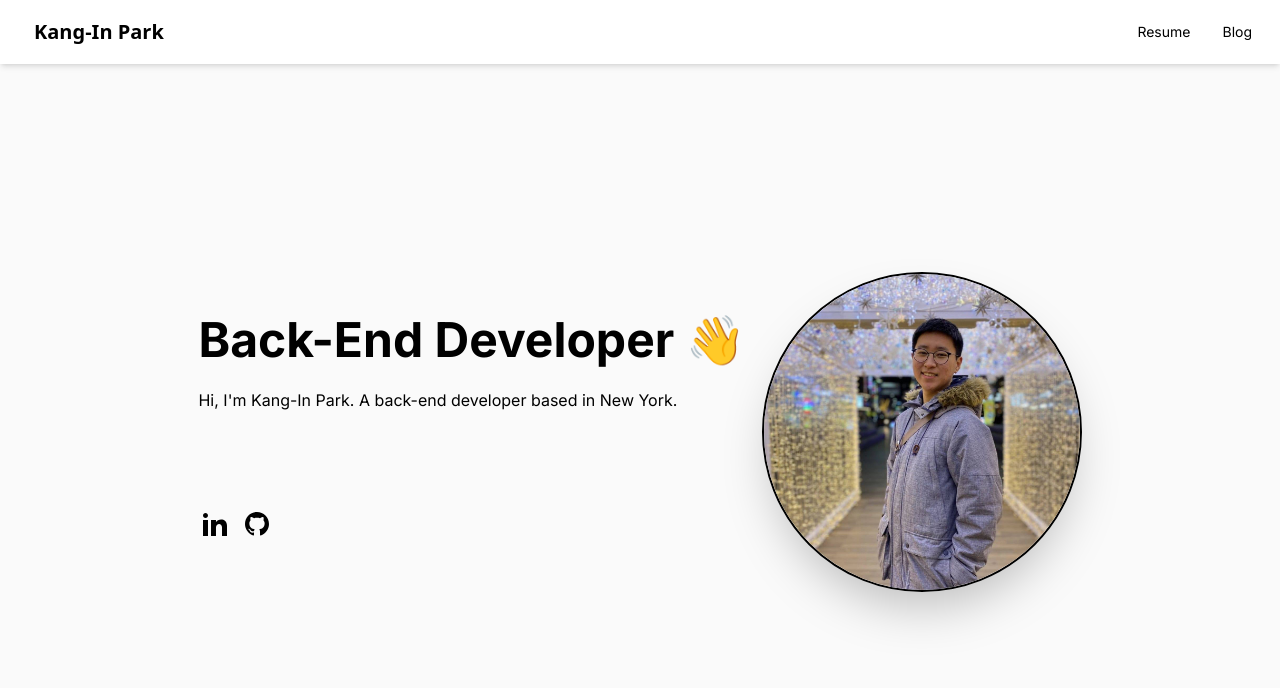
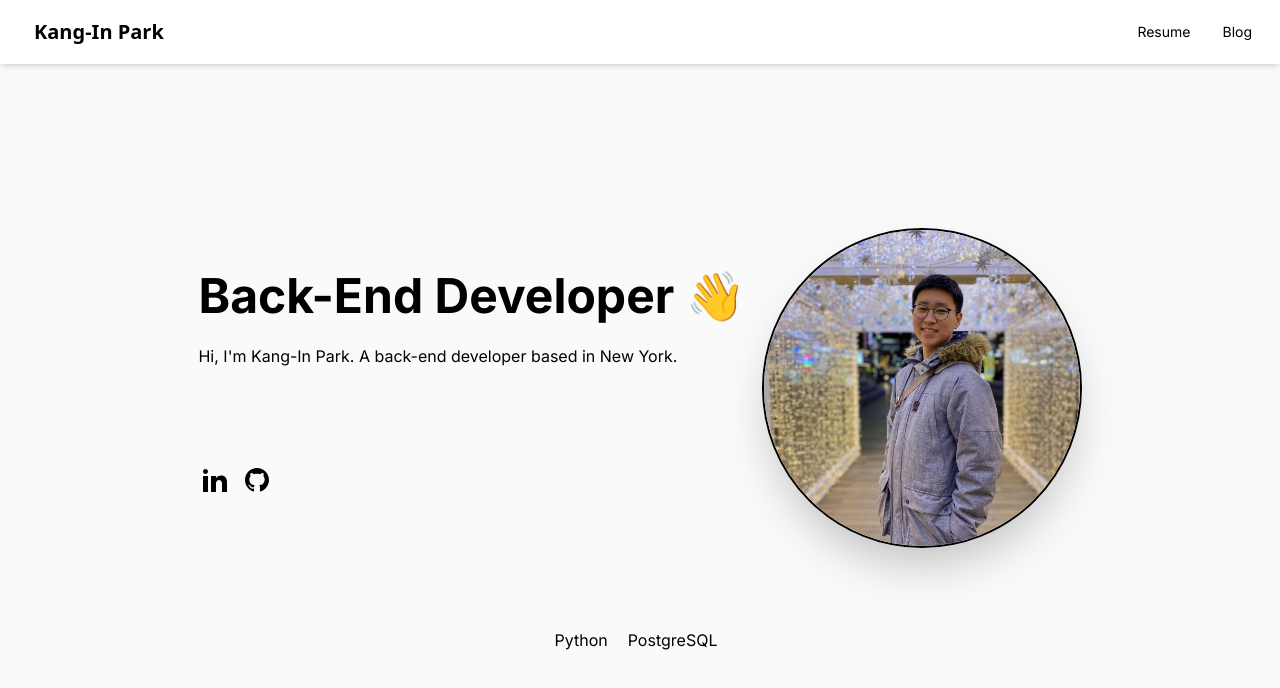
Before and after one commit to kip218/portfolio, a Next.js app: page / in a window 1280 px wide. Shown: the top 688 px of the page. Built offline with nearby package versions, Linux system fonts and the light colour scheme.

Commit message:
starting tech stack

```diff
--- a/src/app/clientComponents.tsx
+++ b/src/app/clientComponents.tsx
@@ -14,6 +14,10 @@ function Navlist() {
 function Navbar() {
   const [toggleMenu, setToggleMenu] = useState(false);
 
+  function toggle() {
+    setToggleMenu(!toggleMenu);
+  }
+
   function toggleOn() {
     setToggleMenu(true);
   }
@@ -23,9 +27,9 @@ function Navbar() {
   }
 
   return (
-    <div className="navbar sticky top-0 bg-white shadow-md h-10">
+    <div className="navbar sticky top-0 bg-white shadow-md h-10 z-50">
       <div className="navbar-start">
-        <div onMouseOver={toggleOn} onMouseLeave={toggleOff} className="dropdown dropdown-hover transform md:-translate-x-5 md:opacity-0 transition-all duration-1000">
+        <div onClick={toggle} onMouseEnter={toggleOn} onMouseLeave={toggleOff} className={`dropdown ${toggleMenu?"dropdown-open":""} transform md:-translate-x-5 md:opacity-0 transition-all duration-1000`}>
           <label className={`btn btn-ghost swap swap-rotate ${toggleMenu?"swap-active":""}`}>
             <svg className="swap-off fill-current" xmlns="http://www.w3.org/2000/svg" x="0px" y="0px" width="32" height="32" viewBox="0 0 50 50"><path d="M 5 9 L 5 11 L 45 11 L 45 9 L 5 9 z M 5 24 L 5 26 L 45 26 L 45 24 L 5 24 z M 5 39 L 5 41 L 45 41 L 45 39 L 5 39 z"></path></svg>
             <svg className="swap-on fill-current" xmlns="http://www.w3.org/2000/svg" x="0px" y="0px" width="32" height="32" viewBox="0 0 50 50"><path d="M 7.7070312 6.2929688 L 6.2929688 7.7070312 L 23.585938 25 L 6.2929688 42.292969 L 7.7070312 43.707031 L 25 26.414062 L 42.292969 43.707031 L 43.707031 42.292969 L 26.414062 25 L 43.707031 7.7070312 L 42.292969 6.2929688 L 25 23.585938 L 7.7070312 6.2929688 z"></path></svg>
@@ -81,4 +85,18 @@ function Socials() {
   )
 }
 
-export { Navbar, Socials };
+function TechStack() {
+
+  return (
+    <ul className="flex pt-16">
+      <li className="pr-5">
+        Python
+      </li>
+      <li className="pr-2">
+        PostgreSQL
+      </li>
+    </ul>
+  )
+}
+
+export { Navbar, Socials, TechStack };
--- a/src/app/page.tsx
+++ b/src/app/page.tsx
@@ -1,5 +1,5 @@
 import Image from 'next/image'
-import { Socials } from './clientComponents.tsx'
+import { Socials, TechStack } from './clientComponents.tsx'
 
 export default function Home() {
   return (
@@ -14,6 +14,7 @@ export default function Home() {
           </div>
         </div>
       </div>
+      <TechStack/>
     </main>
   )
 }
```
